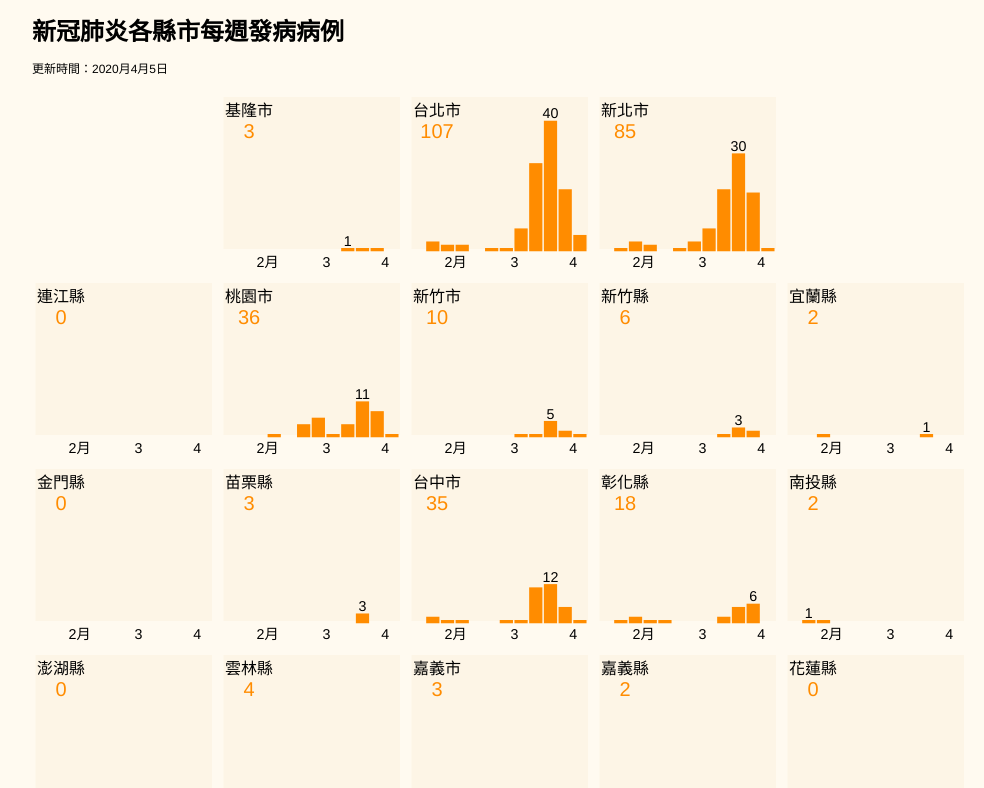
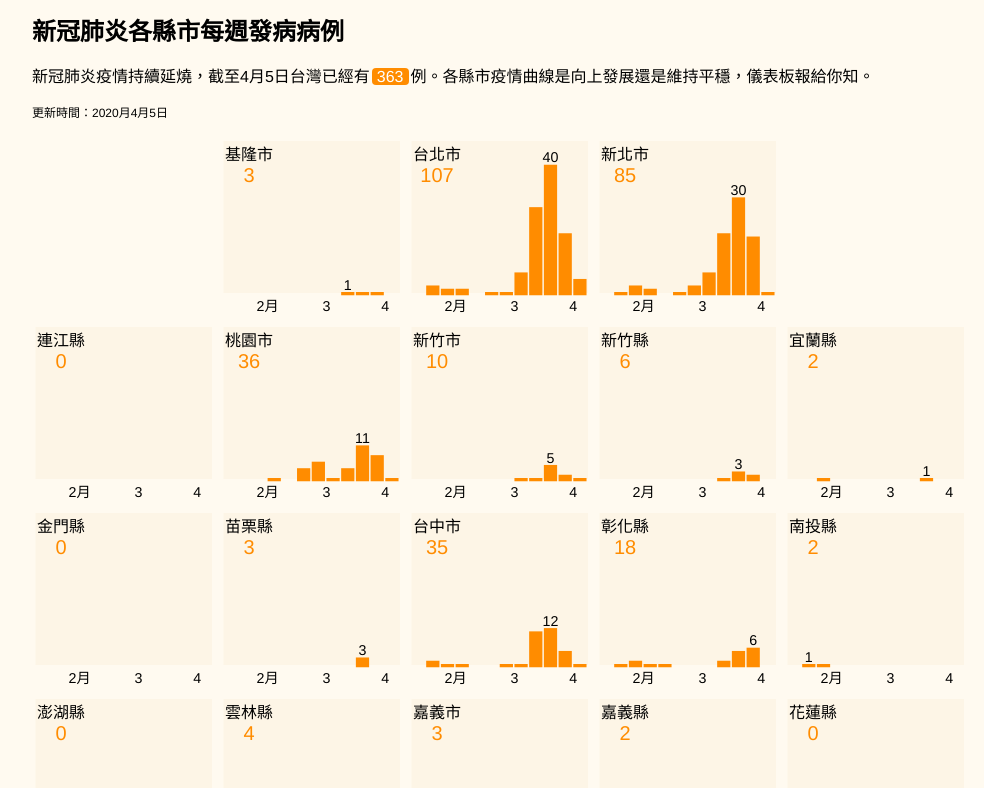
Before and after one commit to imdataman/tw-county-square, a Vue app: page / in a window 1280 px wide. Shown: the top 788 px of the page, without its empty margins (141-1125 px from the left). Built offline with nearby package versions, Linux system fonts and the light colour scheme.

Commit message:
add opening paragraph

```diff
--- a/src/App.vue
+++ b/src/App.vue
@@ -2,12 +2,12 @@
   <div id="app">
     <div id="header">
       <h2 class="title">新冠肺炎各縣市每週發病病例</h2>
-      <!-- <p>
+      <p>
         新冠肺炎疫情持續延燒，截至{{ updateDate }}台灣已經有<span
           class="totalCase"
           >{{ twTotalCase }}</span
         >例。各縣市疫情曲線是向上發展還是維持平穩，儀表板報給你知。
-      </p> -->
+      </p>
       <span class="updateTime">更新時間：2020月{{ updateDate }}</span>
     </div>
     <Chart :json="json" />
```
